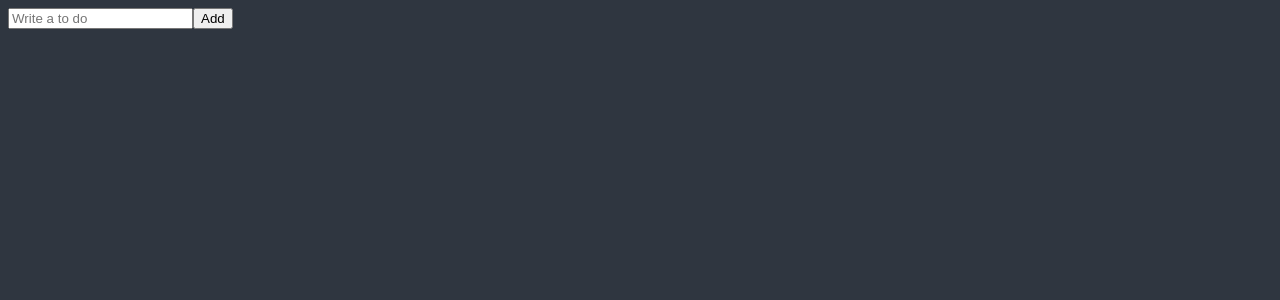
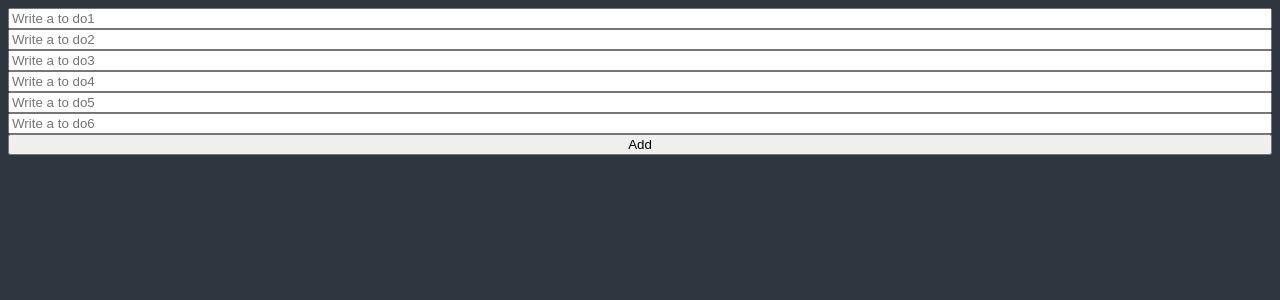
Before and after one commit to watching-dev/React_10_Nomadcoders, a React (Create React App) app in the folder React-Master/react-master-challenge/: page / in a window 1280 px wide. Shown: the top 300 px of the page. Built offline with nearby package versions, Linux system fonts and the light colour scheme.

Commit message:
[challenge] form, validation 추가

```diff
--- a/React-Master/react-master-challenge/src/ToDoList.tsx
+++ b/React-Master/react-master-challenge/src/ToDoList.tsx
@@ -1,20 +1,66 @@
 import { useState } from "react";
+import { useForm } from "react-hook-form";
+
+// function ToDoList() {
+//   const [toDo, setTodo] = useState("");
+//   const onChange = (event: React.FormEvent<HTMLInputElement>) => {
+//     const {
+//       currentTarget: { value },
+//     } = event;
+//     setTodo(value);
+//   };
+//   const onSubmit = (event: React.FormEvent<HTMLFormElement>) => {
+//     event.preventDefault();
+//   };
+//   return (
+//     <div>
+//       <form onSubmit={onSubmit}>
+//         <input onChange={onChange} value={toDo} placeholder="Write a to do" />
+//         <button>Add</button>
+//       </form>
+//     </div>
+//   );
+// }
 
 function ToDoList() {
-  const [toDo, setTodo] = useState("");
-  const onChange = (event: React.FormEvent<HTMLInputElement>) => {
-    const {
-      currentTarget: { value },
-    } = event;
-    setTodo(value);
-  };
-  const onSubmit = (event: React.FormEvent<HTMLFormElement>) => {
-    event.preventDefault();
-  };
+  const { register, watch, handleSubmit, formState } = useForm();
+  const onValid = (data: any) => {};
   return (
     <div>
-      <form onSubmit={onSubmit}>
-        <input onChange={onChange} value={toDo} placeholder="Write a to do" />
+      <form
+        style={{ display: "flex", flexDirection: "column" }}
+        onSubmit={handleSubmit(onValid)}
+      >
+        <input
+          {...register("to do1", { required: true })}
+          placeholder="Write a to do1"
+        />
+        <input
+          {...register("to do2", { required: true, minLength: 10 })}
+          placeholder="Write a to do2"
+        />
+        <input
+          {...register("to do3", { required: true })}
+          placeholder="Write a to do3"
+        />
+        <input
+          {...register("to do4", { required: true })}
+          placeholder="Write a to do4"
+        />
+        <input
+          {...register("to do5", { required: true })}
+          placeholder="Write a to do5"
+        />
+        <input
+          {...register("to do6", {
+            required: "password is required",
+            minLength: {
+              value: 5,
+              message: "short",
+            },
+          })}
+          placeholder="Write a to do6"
+        />
         <button>Add</button>
       </form>
     </div>
```
